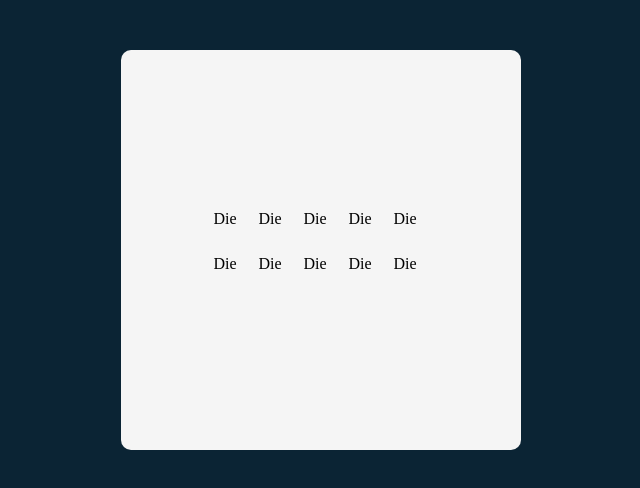
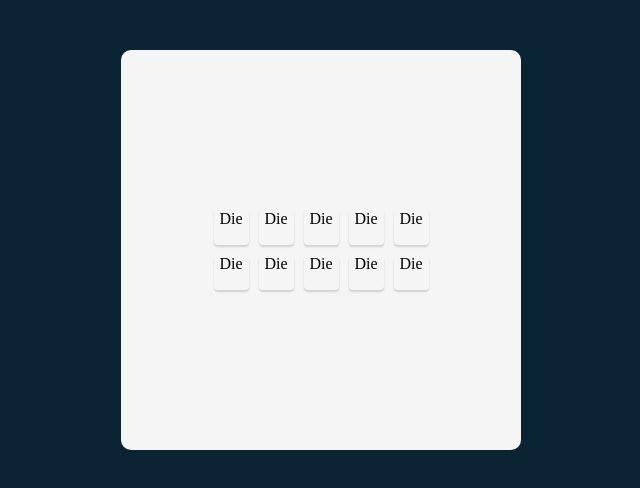
Before and after one commit to PJMantoss/tenzies_game, a React (Create React App) app: page / in a window 1280 px wide. Shown: the top 488 px of the page, without its empty margins (319-959 px from the left). Built offline with nearby package versions, Linux system fonts and the light colour scheme.

Commit message:
update Die styling

```diff
--- a/src/App.css
+++ b/src/App.css
@@ -19,5 +19,6 @@ main {
   width: 35px;
   height: 35px;
   border-radius: 4px;
-
+  box-shadow: 0 2px 2px rgba(0, 0, 0, 0.15);
+  text-align: center;
 }
```
